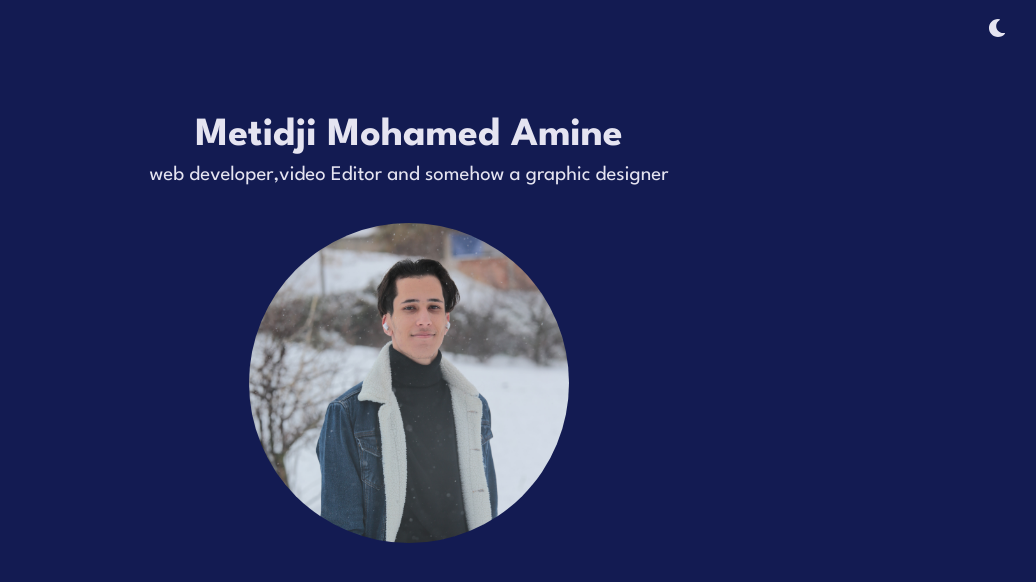
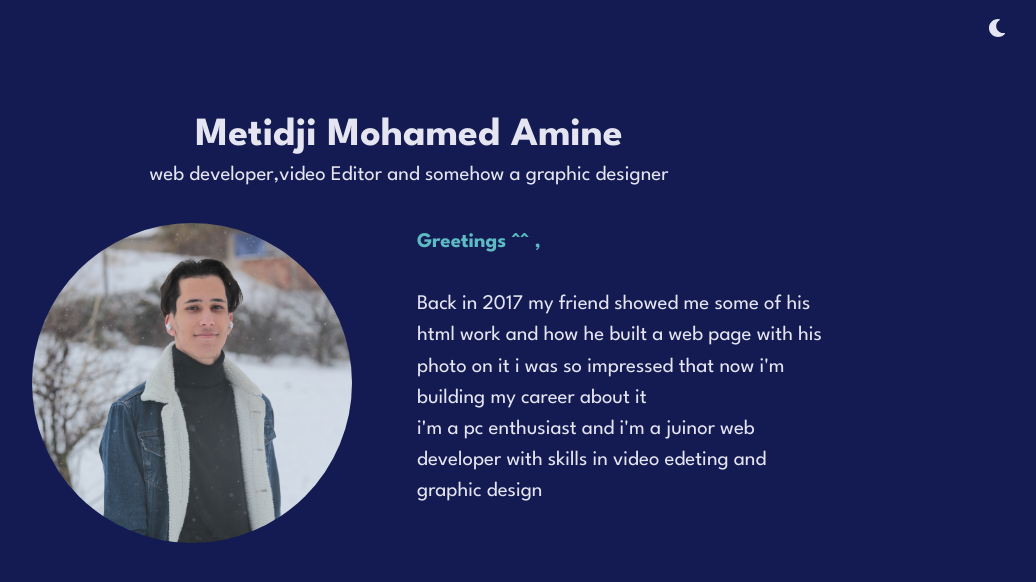
Before and after one commit to momo56710/portfolio, a React (Create React App) app: page /home in a window 1280 px wide. Shown: the top 582 px of the page, without its empty margins (231-1267 px from the left). Built offline with nearby package versions, Linux system fonts and the light colour scheme; the HTML template or start-up script is replaced by a standard one.

Commit message:
adding on home page

```diff
--- a/src/Home/Home.jsx
+++ b/src/Home/Home.jsx
@@ -1,7 +1,14 @@
 import React from 'react';
 import { motion } from 'framer-motion';
 import Nav from '../nav/navfun/nav';
-import { Box, Heading, Text, Grid, Image } from '@chakra-ui/react';
+import {
+  Box,
+  Heading,
+  Text,
+  Grid,
+  Image,
+  useColorModeValue,
+} from '@chakra-ui/react';
 import myPic from '../assets/me.jpg';
 export default function Home() {
   return (
@@ -11,14 +18,50 @@ export default function Home() {
       transition={{ duration: 0.75, ease: 'easeOut' }}
     >
       <Nav />
-      <Box  px={'2em'} maxW={'1500px'} margin={'auto'} mt={'7em'}>
+      <Box px={'2em'} maxW={'1500px'} margin={'auto'} mt={'7em'}>
         <Grid placeItems={'center'}>
-          <Heading fontSize={'2.5em'} textAlign={'center'}>Metidji Mohamed Amine</Heading>
+          <Heading fontSize={'2.5em'} textAlign={'center'}>
+            Metidji Mohamed Amine
+          </Heading>
           <Text fontSize={'1.3em'} textAlign={'center'}>
             web developer,video Editor and somehow a graphic designer
           </Text>
-          <Box mt={'2em'} overflow={'hidden'} w={{base : '80vw' , md : '20em'}} aspectRatio={1} borderRadius={'50%'}> <Image src={myPic}  /></Box>
+          <Grid
+            width={{ base: '', md: '70%' }}
+            templateColumns={{ base: '1fr', md: '1fr 1fr' }}
+            gap={'1em'}
+            placeItems={'center'}
+            pb={'2em'}
+          >
+            <Box
+              mt={'2em'}
+              overflow={'hidden'}
+              w={{ base: '80vw', md: '20em' }}
+              aspectRatio={1}
+              borderRadius={'50%'}
+            >
+              <Image src={myPic} />
+            </Box>
+            <Box>
+              <Text fontSize={'1.3em'}>
+                <Text
+                  fontWeight={'bold'}
+                  color={useColorModeValue('#5EBBC3', '#131B52')}
+                >
+                  Greetings ^^ ,
+                </Text>{' '}
+                <br />
+                <Text textAlign={{base : 'center' , md : 'left'}}>
 
+                  Back in 2017 my friend showed me some of his html work and how
+                  he built a web page with his photo on it i was so impressed
+                  that now i'm building my career about it <br />
+                  i'm a pc enthusiast and i'm a juinor web developer with skills
+                  in video edeting and graphic design
+                </Text>
+              </Text>
+            </Box>
+          </Grid>
         </Grid>
       </Box>
     </motion.div>
```
